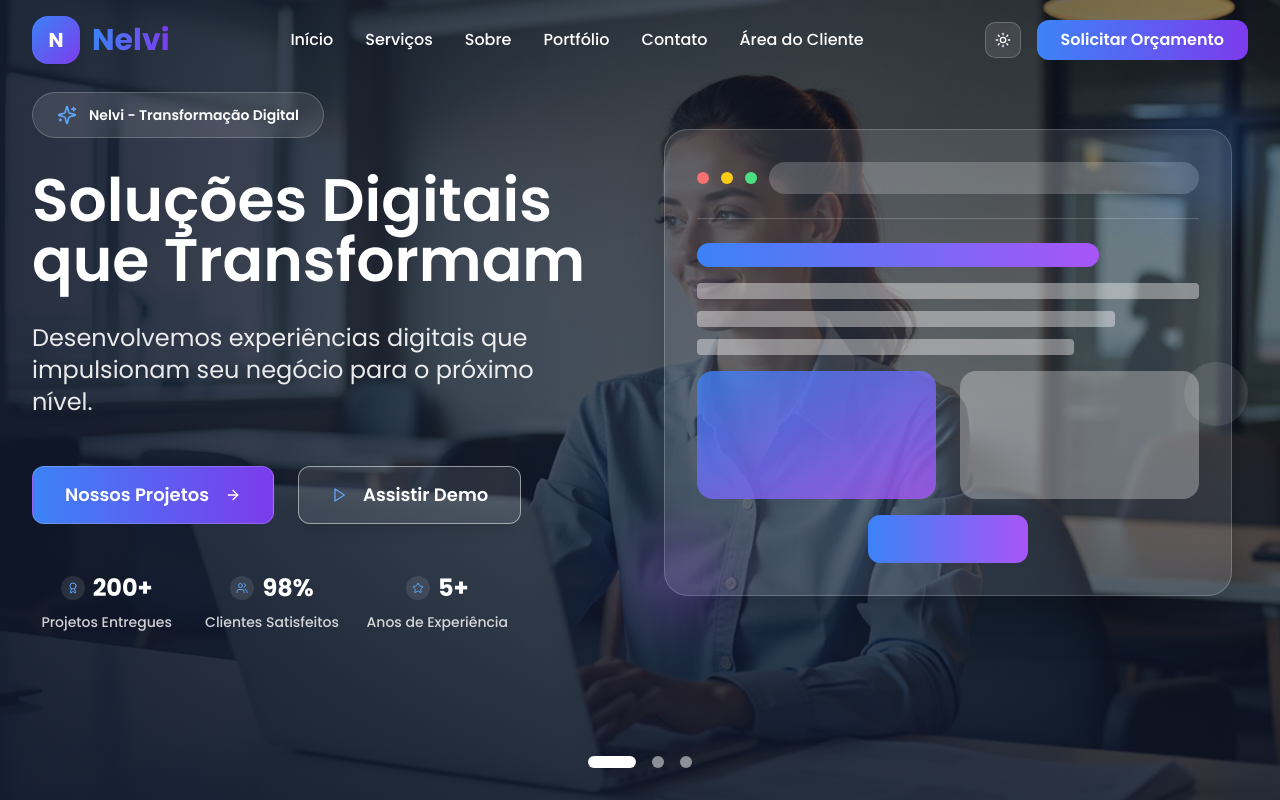
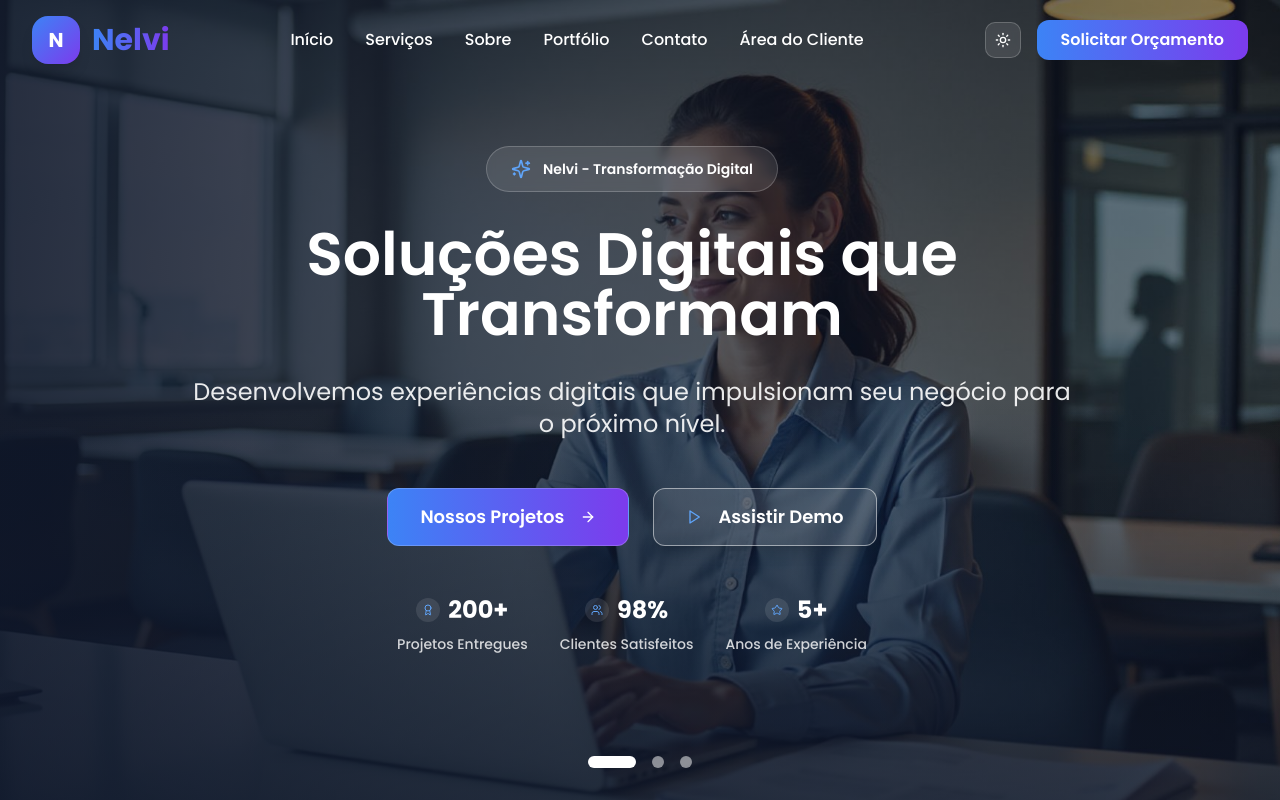
Before and after one commit to httpsemilly/nelvi-web-spark-32, a React (Vite) app: page / in a window 1280 px wide. Shown: the top 800 px of the page. Built offline with nearby package versions, Linux system fonts and the light colour scheme.

Commit message:
style: remove right card and center hero content

```diff
--- a/src/components/Hero.tsx
+++ b/src/components/Hero.tsx
@@ -1,4 +1,3 @@
-
 import React, { useState, useEffect } from 'react';
 import { ArrowRight, ChevronDown, Play, Star, Users, Award, Sparkles, ChevronLeft, ChevronRight } from 'lucide-react';
 import { Button } from '@/components/ui/button';
@@ -116,13 +115,10 @@ const Hero = () => {
                   <div className="absolute inset-0 bg-gradient-to-t from-slate-900/60 via-transparent to-transparent" />
                 </div>
 
-                {/* Content */}
-                <div className="relative z-10 flex items-center justify-center pt-20 pb-10">
+                {/* Content - Centered */}
+                <div className="relative z-10 flex items-center justify-center h-full">
                   <div className="container mx-auto px-5 sm:px-6 lg:px-12">
-                    <div className="max-w-7xl mx-auto">
-                      <div className="grid lg:grid-cols-2 gap-8 lg:gap-16 items-center mt-3">
-                        {/* Left Content */}
-                        <div className="text-center sm:pl-4 lg:pl-0 lg:text-left">
+                    <div className="max-w-4xl mx-auto text-center">
                       <div className="inline-flex items-center px-4 sm:px-6 py-2 sm:py-3 bg-white/10 backdrop-blur-sm rounded-full border border-white/20 mb-6 sm:mb-8 fade-in">
                         <Sparkles className="w-4 h-4 sm:w-5 sm:h-5 text-blue-400 mr-2 sm:mr-3" />
                         <span className="text-xs sm:text-sm font-semibold text-white">
@@ -134,11 +130,11 @@ const Hero = () => {
                         {slide.title}
                       </h1>
 
-                          <p className="text-lg sm:text-xl lg:text-2xl text-white/90 mb-8 sm:mb-12 leading-relaxed max-w-2xl mx-auto lg:mx-0 slide-in-left animate-delay-200">
+                      <p className="text-lg sm:text-xl lg:text-2xl text-white/90 mb-8 sm:mb-12 leading-relaxed slide-in-left animate-delay-200">
                         {slide.subtitle}
                       </p>
 
-                          <div className="flex flex-col sm:flex-row gap-4 sm:gap-6 mb-8 sm:mb-12 slide-in-left animate-delay-400 justify-center lg:justify-start">
+                      <div className="flex flex-col sm:flex-row gap-4 sm:gap-6 mb-8 sm:mb-12 slide-in-left animate-delay-400 justify-center">
                         <Button
                           onClick={slide.buttonAction}
                           className="bg-gradient-to-r from-brand-blue to-brand-purple hover:opacity-90 text-white px-6 sm:px-8 !py-7 sm:py-4 text-base sm:text-lg font-semibold rounded-xl transition-all duration-300 hover:scale-105 hover:shadow-xl border border-white/20 hover:border-white/30"
@@ -156,8 +152,8 @@ const Hero = () => {
                         </Button>
                       </div>
 
-                          {/* Stats - Enhanced Responsiveness */}
-                          <div className="grid grid-cols-3 gap-2 sm:gap-4 slide-up animate-delay-600 max-w-[30rem] mx-auto lg:mx-0">
+                      {/* Stats - Centered */}
+                      <div className="flex justify-center gap-4 sm:gap-8 slide-up animate-delay-600">
                         {stats.map((stat, idx) => {
                           const IconComponent = stat.icon;
                           return (
@@ -178,49 +174,6 @@ const Hero = () => {
                         })}
                       </div>
                     </div>
-
-                        {/* Right Content - Enhanced Card with Better Responsiveness */}
-                        <div className="relative slide-in-right animate-delay-400 hidden lg:block">
-                          <div className="relative">
-                            <div className="bg-white/10 backdrop-blur-xl rounded-3xl p-6 lg:p-8 border border-white/20 shadow-2xl">
-                              <div className="space-y-4 lg:space-y-6">
-                                {/* Browser Header */}
-                                <div className="flex items-center space-x-3 pb-4 lg:pb-6 border-b border-white/20">
-                                  <div className="w-2 h-2 lg:w-3 lg:h-3 bg-red-400 rounded-full"></div>
-                                  <div className="w-2 h-2 lg:w-3 lg:h-3 bg-yellow-400 rounded-full"></div>
-                                  <div className="w-2 h-2 lg:w-3 lg:h-3 bg-green-400 rounded-full"></div>
-                                  <div className="flex-1 bg-white/20 rounded-full h-6 lg:h-8 ml-4 lg:ml-6"></div>
-                                </div>
-
-                                {/* Content Preview */}
-                                <div className="space-y-3 lg:space-y-4">
-                                  <div className="h-5 lg:h-6 bg-gradient-to-r from-blue-500 to-purple-500 rounded-lg w-4/5"></div>
-                                  <div className="space-y-2 lg:space-y-3">
-                                    <div className="h-3 lg:h-4 bg-white/40 rounded w-full"></div>
-                                    <div className="h-3 lg:h-4 bg-white/40 rounded w-5/6"></div>
-                                    <div className="h-3 lg:h-4 bg-white/40 rounded w-3/4"></div>
-                                  </div>
-
-                                  <div className="grid grid-cols-2 gap-4 lg:gap-6 mt-8 lg:mt-10">
-                                    <div className="h-24 lg:h-32 bg-gradient-to-br from-blue-500/80 to-purple-500/80 rounded-2xl"></div>
-                                    <div className="h-24 lg:h-32 bg-white/30 rounded-2xl"></div>
-                                  </div>
-
-                                  <div className="flex justify-center mt-8 lg:mt-10">
-                                    <div className="w-32 lg:w-40 h-10 lg:h-12 bg-gradient-to-r from-blue-500 to-purple-500 rounded-xl"></div>
-                                  </div>
-                                </div>
-                              </div>
-                            </div>
-
-                            {/* Enhanced Floating Elements */}
-                            <div className="absolute -top-6 lg:-top-8 -right-6 lg:-right-8 w-24 lg:w-32 h-24 lg:h-32 bg-blue-500/20 rounded-full animate-float blur-xl"></div>
-                            <div className="absolute -bottom-6 lg:-bottom-8 -left-6 lg:-left-8 w-20 lg:w-24 h-20 lg:h-24 bg-purple-500/20 rounded-full animate-float blur-xl" style={{ animationDelay: '1s' }}></div>
-                            <div className="absolute top-1/2 -right-3 lg:-right-4 w-12 lg:w-16 h-12 lg:h-16 bg-white/10 rounded-full animate-float" style={{ animationDelay: '2s' }}></div>
-                          </div>
-                        </div>
-                      </div>
-                    </div>
                   </div>
                 </div>
               </div>
@@ -228,7 +181,7 @@ const Hero = () => {
           ))}
         </CarouselContent>
 
-        {/* Enhanced Navigation Dots - Positioned to not overlap content */}
+        {/* Enhanced Navigation Dots */}
         <div className="absolute lg:bottom-8 sm:bottom-40 left-1/2 transform -translate-x-1/2 flex space-x-3 sm:space-x-4 z-20">
           {slides.map((_, index) => (
             <button
```
Lines whose indentation alone changed are shown as unchanged.
